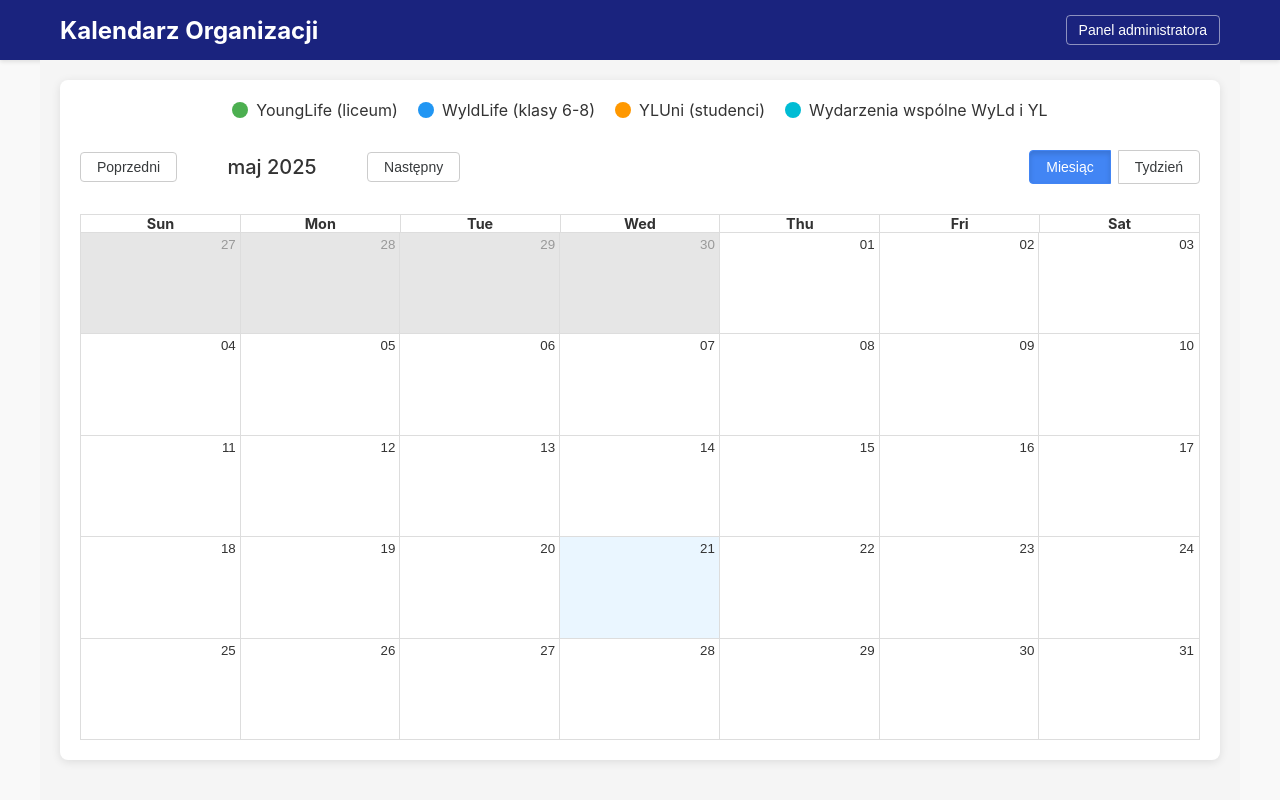
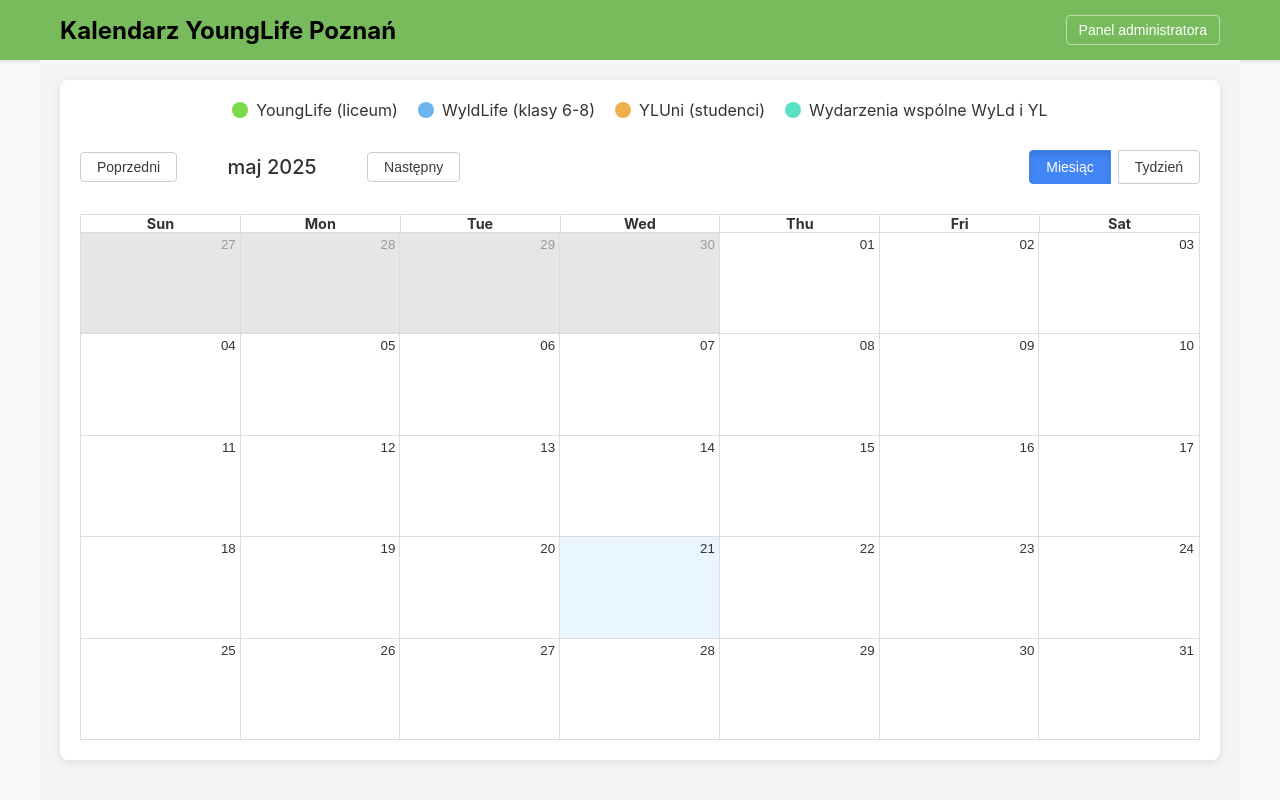
Before and after one commit to magpog-ai/organization-calendar, a React (Create React App) app: page / in a window 1280 px wide. Built offline with nearby package versions, Linux system fonts and the light colour scheme; no server answers; the database is empty.

Commit message:
css changes and new deploy

```diff
--- a/src/components/NavBar.tsx
+++ b/src/components/NavBar.tsx
@@ -21,7 +21,7 @@
     <nav className="navbar">
       <div className="navbar-container">
         <div className="navbar-logo">
-          Kalendarz Organizacji
+          Kalendarz YoungLife Poznań
         </div>
         <div className="navbar-actions">
           {authLoading ? (
--- a/src/styles/Calendar.css
+++ b/src/styles/Calendar.css
@@ -49,19 +49,19 @@
 }
 
 .younglife-color {
-  background-color: #4CAF50; /* Green */
+  background-color: #7adb4d; /* Green */
 }
 
 .wyldlife-color {
-  background-color: #2196F3; /* Blue */
+  background-color: #6cb5f0; /* Blue */
 }
 
 .yluni-color {
-  background-color: #FF9800; /* Orange */
+  background-color: #f0af4d; /* Orange */
 }
 
 .joint-color {
-  background-color: #00BCD4; /* Turquoise */
+  background-color: #5ce0c4; /* Turquoise */
 }
 
 /* Modal */
@@ -162,19 +162,19 @@
 }
 
 .group-badge[data-group='YoungLife'] {
-  background-color: #4CAF50; /* Green */
+  background-color: #7adb4d; /* Green */
 }
 
 .group-badge[data-group='WyldLife'] {
-  background-color: #2196F3; /* Blue */
+  background-color: #6cb5f0; /* Blue */
 }
 
 .group-badge[data-group='YLUni'] {
-  background-color: #FF9800; /* Orange */
+  background-color: #f0af4d; /* Orange */
 }
 
 .group-badge[data-group='Joint'] {
-  background-color: #00BCD4; /* Turquoise */
+  background-color: #5ce0c4; /* Turquoise */
 }
 
 .modal-body {
--- a/src/styles/NavBar.css
+++ b/src/styles/NavBar.css
@@ -1,6 +1,6 @@
 .navbar {
-  background-color: #1a237e;
-  color: white;
+  background-color: #78bb5d;
+  color: rgba(255, 255, 255, 0.014);
   padding: 0;
   box-shadow: 0 2px 4px rgba(0, 0, 0, 0.1);
 }
@@ -17,6 +17,7 @@
 .navbar-logo {
   font-size: 1.5rem;
   font-weight: bold;
+  color: black;
 }
 
 .navbar-actions {
```
Also changed, not shown: 1 other file (tests, documents, lock files or other folders).
